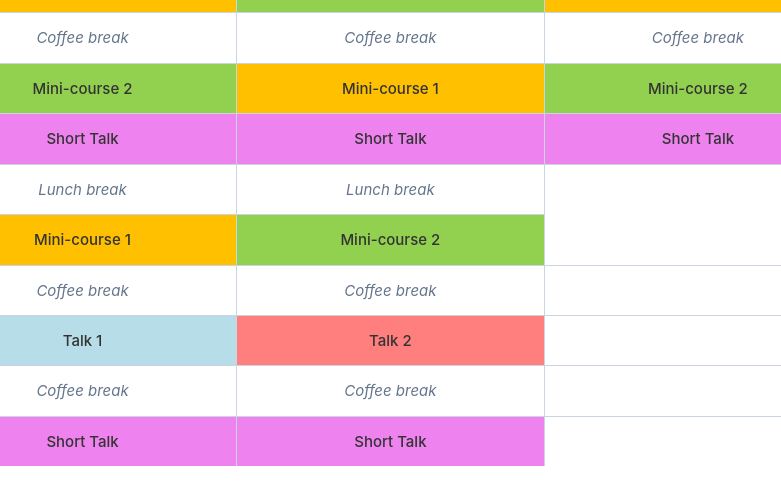
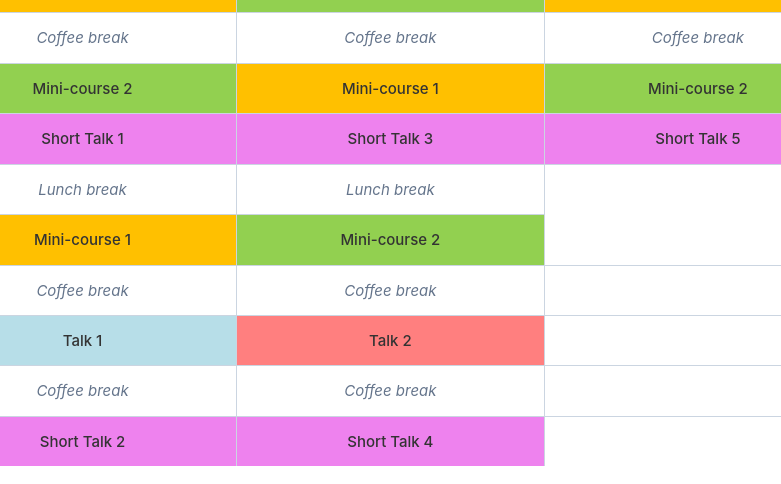
Before and after one commit to Analysis-Spdes-Sorbonne/Analysis-Spdes-Sorbonne.github.io, a website: page program.html in a window 1280 px wide. Shown: the part 908-1392 px from the top of the page, 365-1146 px from the left. Drawn offline with nearby package versions, Linux system fonts and the light colour scheme.

Commit message:
Update program.html

```diff
--- a/program.html
+++ b/program.html
@@ -306,9 +306,9 @@
         </tr>
         <tr>
             <td class="time-col">11:50 / 12:20</td>
-            <td class="talk3"><a href="">Short Talk</a></td>
-            <td class="talk3"><a href="">Short Talk</a></td>
-            <td class="talk3"><a href="">Short Talk</a></td>
+            <td class="talk3"><a href="">Short Talk 1</a></td>
+            <td class="talk3"><a href="">Short Talk 3</a></td>
+            <td class="talk3"><a href="">Short Talk 5</a></td>
         </tr>
         <tr>
             <td class="time-col">12:30 / 14:00</td>
@@ -340,8 +340,8 @@
         </tr>
         <tr>
             <td class="time-col">16:15 / 16:45</td>
-            <td class="talk3"><a href=""> Short Talk</a></td>
-            <td class="talk3"><a href="">Short Talk</a></td>
+            <td class="talk3"><a href=""> Short Talk 2</a></td>
+            <td class="talk3"><a href="">Short Talk 4</a></td>
             <td></td>
         </tr>
         </tbody>
```
